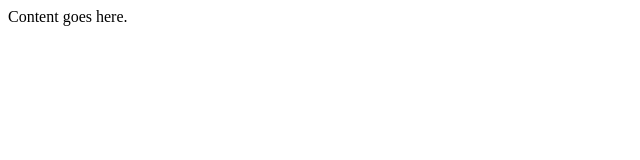
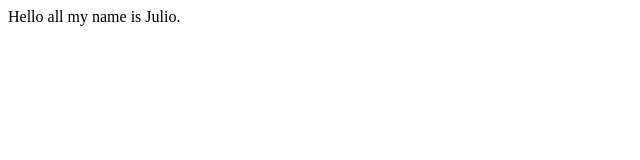
Before and after one commit to Julio1230/julio.github.io, a plain HTML site: page index.html in a window 1280 px wide. Shown: the full height of the page, 0-640 px from the left. Drawn offline with Linux system fonts and the light colour scheme.

Commit message:
Update index.html

```diff
--- a/index.html
+++ b/index.html
@@ -5,6 +5,6 @@
 <meta name="keywords" content="html tutorial template">
 </head>
 <body>
-Content goes here.
+Hello all my name is Julio.
 </body>
 </html>
```
